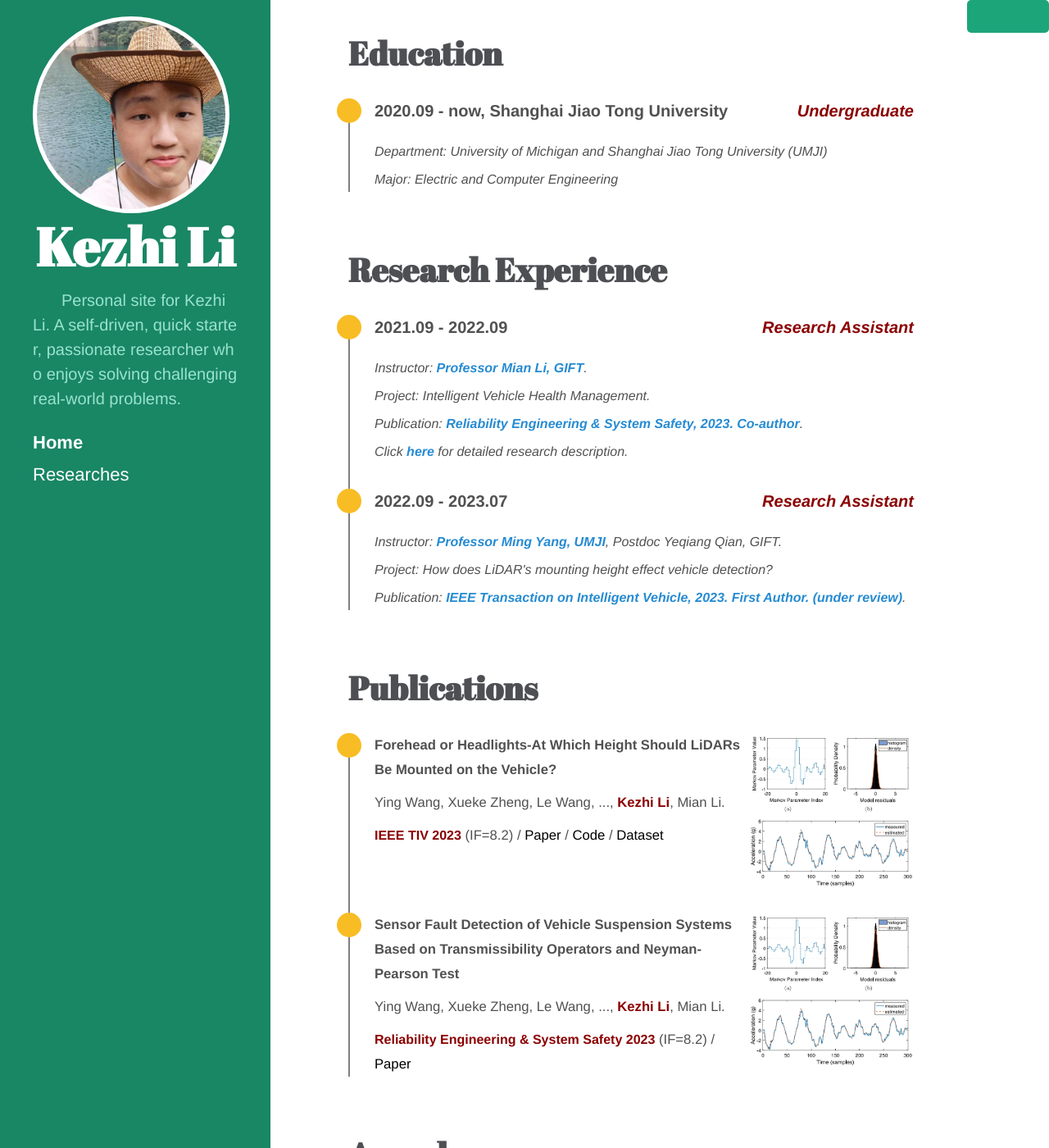
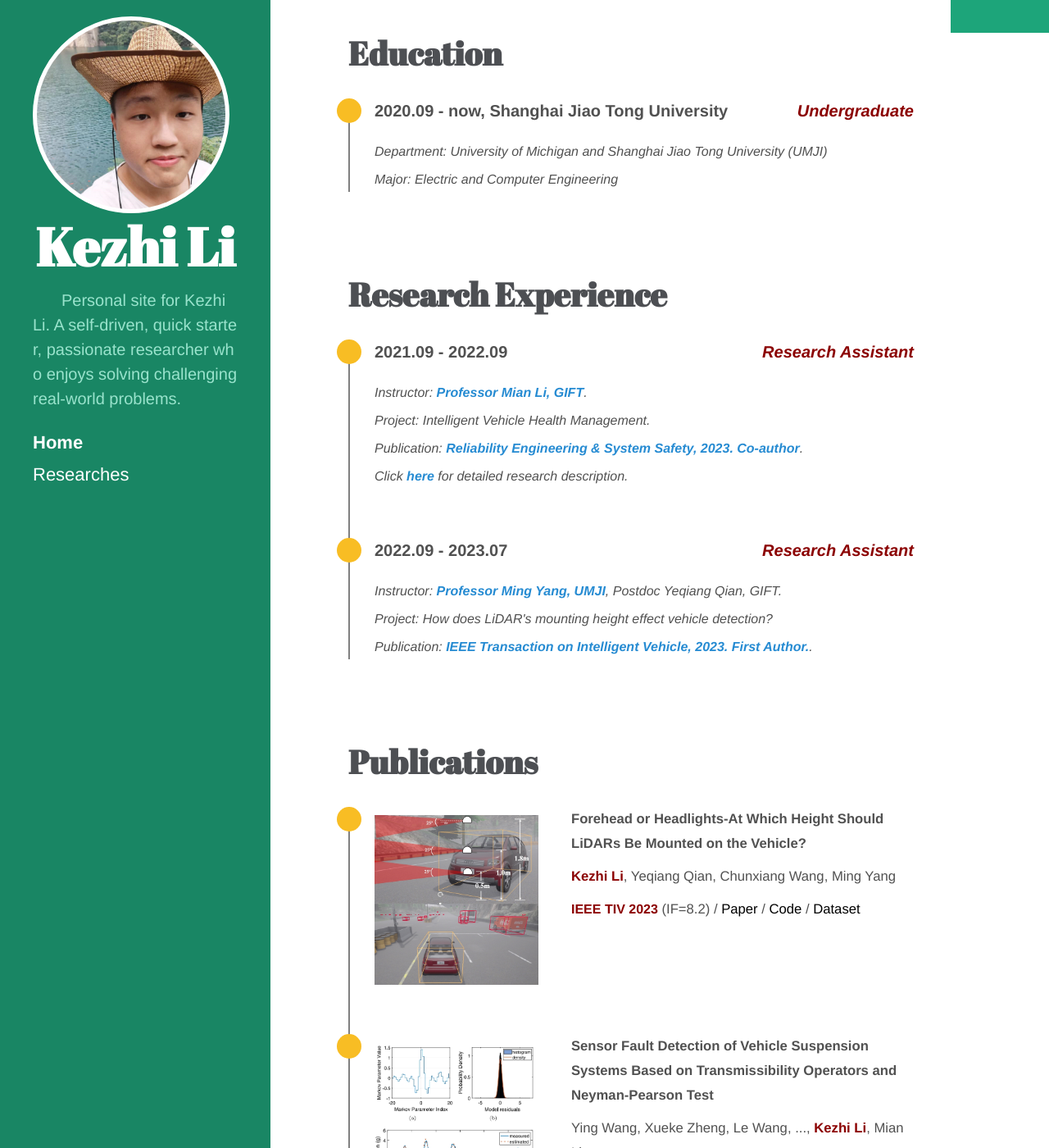
Before and after one commit to little-black-sjtu/likezhi.github.io, a Jekyll site: the page built from index.html, in a window 1280 px wide and 1400 px high. Shown: the whole window at 82% size. Built offline with Jekyll 4.4.1, drawn with Linux system fonts in a browser that asks for light colours; Markdown is read by kramdown in place of the engine named in the settings.

Commit message:
feat: finish publications

```diff
--- a/_includes/sidebar-right.html
+++ b/_includes/sidebar-right.html
@@ -5,15 +5,19 @@
     <div class="sidebar-right-sticky">
         <div class="sidebar-right-content">
             <a href="#education">Education</a>
+            <div class="bar"></div>
         </div>
         <div class="sidebar-right-content">
             <a href="#research">Research</a>
+            <div class="bar"></div>
         </div>
         <div class="sidebar-right-content">
             <a href="#publication">Publication</a>
+            <div class="bar"></div>
         </div>
         <div class="sidebar-right-content">
             <a href="#award">Award</a>
+            <div class="bar"></div>
         </div>
     </div>
 </div>
--- a/index.html
+++ b/index.html
@@ -43,7 +43,7 @@ title: Home
                     Project: Intelligent Vehicle Health Management.
                   </div>
                   <div class="normalcontent">
-                    Publication:&nbsp;<a href="#pub1">Reliability Engineering & System Safety, 2023. Co-author</a>.
+                    Publication:&nbsp;<a href="#lidar_height">Reliability Engineering & System Safety, 2023. Co-author</a>.
                   </div>
                   <div class="normalcontent">
                     Click&nbsp;<a href="">here</a>&nbsp;for detailed research description.
@@ -60,7 +60,7 @@ title: Home
                     Project: How does LiDAR's mounting height effect vehicle detection?
                   </div>
                   <div class="normalcontent">
-                    Publication:&nbsp;<a>IEEE Transaction on Intelligent Vehicle, 2023. First Author. (under review)</a>.
+                    Publication:&nbsp;<a href="#sensor_fault_detection">IEEE Transaction on Intelligent Vehicle, 2023. First Author.</a>.
                   </div>
                 </li>
               </ul>
@@ -78,26 +78,29 @@ title: Home
           <div class="col-m-12">
               <ul class="timeline">
                 <li>
-                  <div class="pub">
+                  <div class="pub", id="lidar_height">
+                    <div class="pub-pic">
+                      <img src="{{ site.baseurl }}/public/pictures/lidar_height.png" alt="lidar_height">
+                    </div>
                     <div class="pub-content">
                       <div class="papertitle">
                         Forehead or Headlights-At Which Height Should LiDARs Be Mounted on the Vehicle?
                       </div>
                       <div class="author">
-                        Ying Wang, Xueke Zheng, Le Wang, ..., <strong>Kezhi Li</strong>, Mian Li.
+                        <strong>Kezhi Li</strong>, Yeqiang Qian, Chunxiang Wang, Ming Yang
                       </div>
                       <div class="links">
                         <strong>IEEE TIV 2023</strong> (IF=8.2) / <a href="https://ieeexplore.ieee.org/document/10262207" target="_blank">Paper</a> / <a href="https://github.com/little-black-sjtu/carla-data-generator" target="_blank">Code</a> / <a href="https://www.kaggle.com/datasets/kezhili/height3" target="_blank">Dataset</a>
                       </div>
                     </div>
-                    <div class="pub-pic">
-                      <img src="{{ site.baseurl }}/public/pictures/sensor_fault_detection.png" alt="sensor_fault_detection">
-                    </div>
                   </div>
                 </li>
 
                 <li>
-                  <div class="pub">
+                  <div class="pub", id="sensor_fault_detection">
+                    <div class="pub-pic">
+                      <img src="{{ site.baseurl }}/public/pictures/sensor_fault_detection.png" alt="sensor_fault_detection">
+                    </div>
                     <div class="pub-content">
                       <div class="papertitle">
                         Sensor Fault Detection of Vehicle Suspension Systems Based on Transmissibility Operators and Neyman-Pearson Test
@@ -108,9 +111,6 @@ title: Home
                       <div class="links">
                         <strong>Reliability Engineering & System Safety 2023</strong> (IF=8.2) / <a href="https://www.sciencedirect.com/science/article/abs/pii/S0951832022006822" target="_blank">Paper</a>
                       </div>
-                    </div>
-                    <div class="pub-pic">
-                      <img src="{{ site.baseurl }}/public/pictures/sensor_fault_detection.png" alt="sensor_fault_detection">
                     </div>
                   </div>
                 </li>
--- a/public/css/self-defined.css
+++ b/public/css/self-defined.css
@@ -16,7 +16,7 @@ section {
 .timeline li{
     line-height: 1.5em;
     position: relative;
-    margin-bottom: 1.5em;
+    margin-bottom: 3rem;
 }
 .timeline li:hover:before{
     transform: scale(1.2, 1.2);
@@ -63,12 +63,14 @@ section {
 }
 
 .timeline .pub .pub-content{
+  margin-left: 2rem;
   display: flex;
   flex-direction: column;
 }
 
 .timeline .pub .pub-pic{
-  float: right;
+  margin-top: 0.5rem;
+  float: left;
   width: 200px;
 }
 
@@ -247,7 +249,6 @@ Sidebar Right
 */
 
 .sidebar-right {
-    padding: 1rem;
     background-color: #1da57a;
 
     align-items: center;
@@ -259,17 +260,16 @@ Sidebar Right
       top: 0;
       transition: width 0.2s ease, height 0.2s ease, display 0.2s ease;
       font-weight: bold;
-      border-radius: 5px;
     }
   }
 
 .sidebar-right.hover-before {
-    width: 5rem;
+    width: 6rem;
     height: 2rem;
 }
 
 .sidebar-right.hover-after {
-    width: 5rem;
+    width: 6rem;
     height: 8rem;
 }
 
@@ -279,20 +279,30 @@ Sidebar Right
   justify-content: space-between;
   height: 100%;
   text-align: center;
-  padding: 1rem 0;
-}
-.sidebar-right .sidebar-right-sticky a {
-    color: black;
+  padding: 0.5rem 0;
 }
 
+
 .sidebar-right .sidebar-right-sticky .sidebar-right-content {
-    border-radius: 10px;
-    font-size: small;
+    font-size: smaller;
     color: #fff;
-    /* margin: 2rem 0; */
+    position: relative;
 }
 
-.sidebar-right .sidebar-right-sticky .sidebar-right-content:hover {
+.sidebar-right .sidebar-right-sticky .sidebar-right-content a {
+  color: #fff;
+}
+
+.sidebar-right .sidebar-right-sticky .sidebar-right-content .bar{
+  position: absolute;
+  top: 100%;
+  left: 15%;
+  width: 70%;
+  height: 1px;
+  background: #fff;
+}
+
+.sidebar-right .sidebar-right-sticky a:hover {
     color: #1b374b;
 }
 
--- a/public/js/hover.js
+++ b/public/js/hover.js
@@ -2,7 +2,7 @@ const siderbar_right_div = document.getElementById("hover_before");
 const siderbar_right_after_div = document.getElementById("hover_after");
 
 siderbar_right_div.addEventListener("mouseover", function(){
-    siderbar_right_div.style.width = "5rem";
+    siderbar_right_div.style.width = "6rem";
     siderbar_right_div.style.height = "8rem";
     setTimeout(() => {
         siderbar_right_div.style.display = "none";
@@ -15,7 +15,7 @@ siderbar_right_after_div.addEventListener("mouseleave", function(){
     siderbar_right_div.style.display = "inline-block";
     siderbar_right_after_div.style.display = "none";
     setTimeout(() => {
-        siderbar_right_div.style.width = "5rem";
+        siderbar_right_div.style.width = "6rem";
         siderbar_right_div.style.height = "2rem";
     }, 300);
 });
```
Also changed, not shown: researches.html (+1 -12 lines), public/pictures/lidar_height.png (added).
